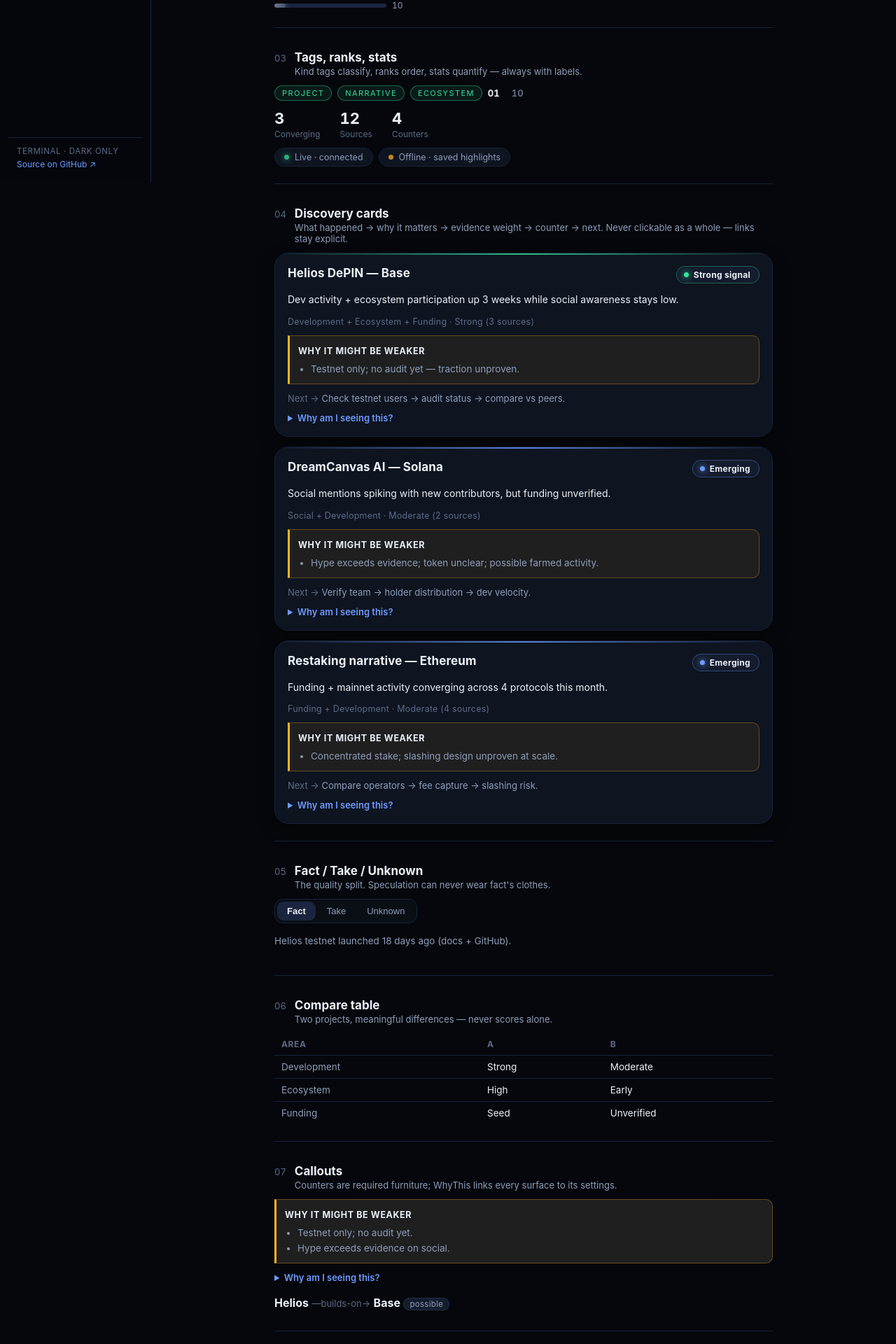
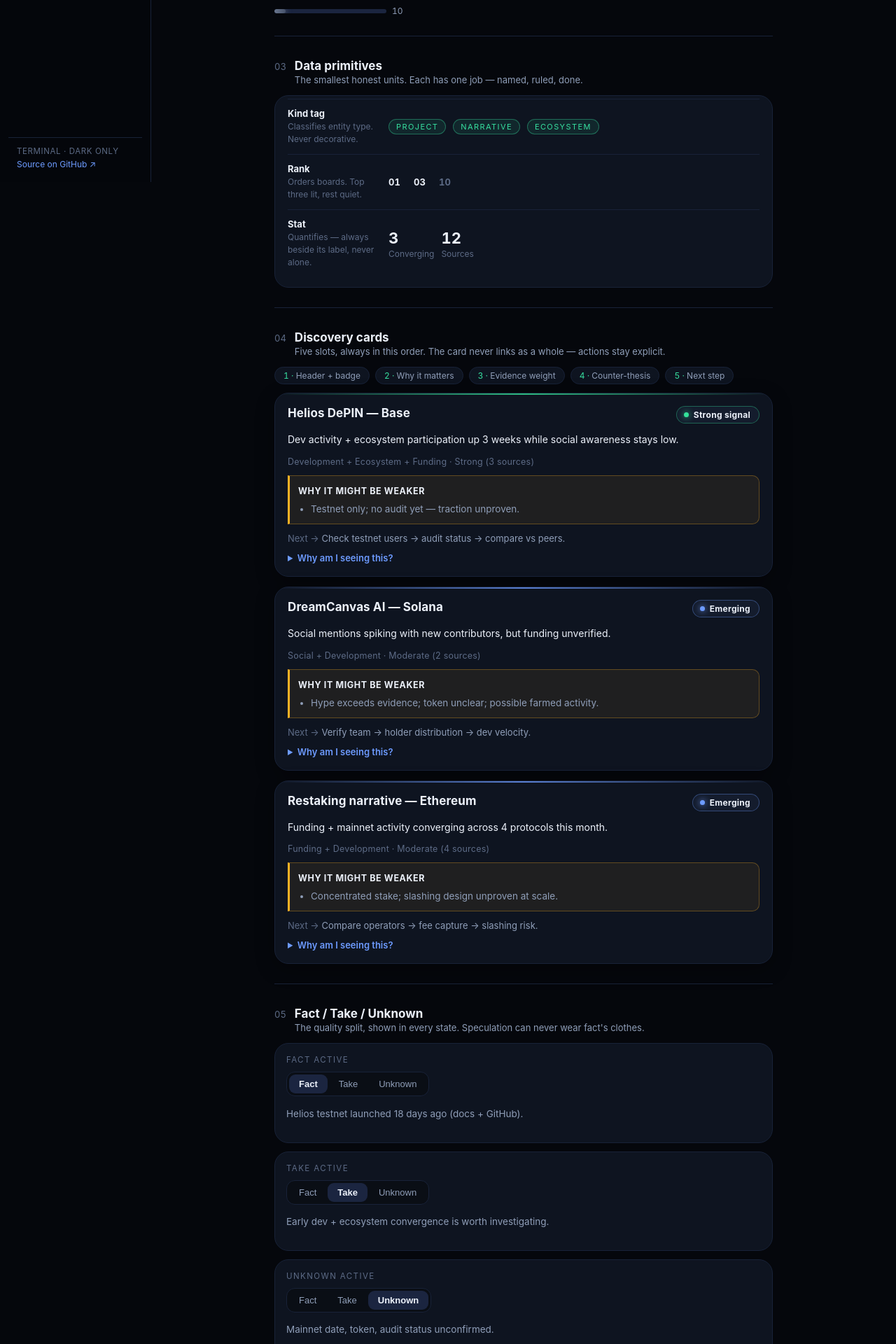
Before and after one commit to Precious08/web3-agent, a Next.js app in the folder apps/web/: page /design in a window 1280 px wide. Shown: the part 540-2460 px from the top of the page at 70% size. Built offline with nearby package versions, Linux system fonts and the light colour scheme.

Commit message:
feat: gallery sections 3-7 and 9 reworked, shimmer skeleton, action empty state

```diff
--- a/apps/web/app/design/_showcase.tsx
+++ b/apps/web/app/design/_showcase.tsx
@@ -57,7 +57,7 @@
 
 function Section({ n, name, use, children }: { n: string; name: string; use: string; children: React.ReactNode }) {
   return (
-    <section id={`s${n}`} style={{ display: "grid", gap: 12, padding: "8px 0 24px", borderBottom: "1px solid var(--border-soft)", scrollMarginTop: 80 }}>
+    <section id={`s${n}`} style={{ display: "grid", gap: 14, padding: "8px 0 28px", borderBottom: "1px solid var(--border-soft)", scrollMarginTop: 80 }}>
       <div style={{ display: "flex", gap: 12, alignItems: "baseline" }}>
         <span className="tabular" style={{ fontFamily: "var(--font-display)", fontSize: 13, color: "var(--text-faint)" }}>{n}</span>
         <div>
@@ -70,14 +70,27 @@
   );
 }
 
+/** Specimen row: name + live specimens + one-line rule. The gallery's signature layout. */
+function Spec({ name, rule, children }: { name: string; rule: string; children: React.ReactNode }) {
+  return (
+    <div style={{ display: "grid", gridTemplateColumns: "130px minmax(0,1fr)", gap: 14, padding: "12px 0", borderTop: "1px solid var(--border-soft)" }}>
+      <div>
+        <p style={{ margin: 0, fontSize: 13, fontWeight: 650 }}>{name}</p>
+        <p style={{ margin: "2px 0 0", fontSize: 12, color: "var(--text-faint)", lineHeight: 1.5 }}>{rule}</p>
+      </div>
+      <div style={{ display: "flex", gap: 10, flexWrap: "wrap", alignItems: "center" }}>{children}</div>
+    </div>
+  );
+}
+
 const INDEX: [string, string][] = [
   ["01", "Signal badges"],
   ["02", "Strength bars"],
-  ["03", "Tags, ranks, stats"],
+  ["03", "Data primitives"],
   ["04", "Discovery cards"],
   ["05", "Fact / Take / Unknown"],
   ["06", "Compare table"],
-  ["07", "Callouts"],
+  ["07", "Trust furniture"],
   ["08", "Controls"],
   ["09", "States"],
 ];
@@ -93,6 +106,8 @@
     </nav>
   );
 }
+
+const ANATOMY = ["Header + badge", "Why it matters", "Evidence weight", "Counter-thesis", "Next step"];
 
 export function Gallery() {
   return (
@@ -115,26 +130,33 @@
         </div>
       </Section>
 
-      <Section n="03" name="Tags, ranks, stats" use="Kind tags classify, ranks order, stats quantify — always with labels.">
-        <div style={{ display: "flex", gap: 8, flexWrap: "wrap", alignItems: "center" }}>
+      <Section n="03" name="Data primitives" use="The smallest honest units. Each has one job — named, ruled, done.">
+        <div style={{ border: "1px solid var(--border-soft)", borderRadius: "var(--radius-lg)", background: "var(--surface)", padding: "4px 18px 14px" }}>
+          <Spec name="Kind tag" rule="Classifies entity type. Never decorative.">
             <KindTag kind="project" />
             <KindTag kind="narrative" />
             <KindTag kind="ecosystem" />
+          </Spec>
+          <Spec name="Rank" rule="Orders boards. Top three lit, rest quiet.">
             <RankNum i={0} />
+            <RankNum i={2} />
             <RankNum i={9} />
-        </div>
-        <div style={{ display: "flex", gap: 28 }}>
+          </Spec>
+          <Spec name="Stat" rule="Quantifies — always beside its label, never alone.">
             <Stat label="Converging" value="3" />
             <Stat label="Sources" value="12" />
-          <Stat label="Counters" value="4" />
-        </div>
-        <div style={{ display: "flex", gap: 8, flexWrap: "wrap", alignItems: "center" }}>
-          <StatusPill live />
-          <StatusPill live={false} />
+          </Spec>
         </div>
       </Section>
 
-      <Section n="04" name="Discovery cards" use="What happened → why it matters → evidence weight → counter → next. Never clickable as a whole — links stay explicit.">
+      <Section n="04" name="Discovery cards" use="Five slots, always in this order. The card never links as a whole — actions stay explicit.">
+        <div style={{ display: "flex", gap: 8, flexWrap: "wrap" }}>
+          {ANATOMY.map((slot, i) => (
+            <span key={slot} style={{ fontSize: 12, color: "var(--text-muted)", border: "1px solid var(--border-soft)", borderRadius: 999, padding: "4px 12px", background: "var(--surface)" }}>
+              <span className="tabular" style={{ color: "var(--accent-2)" }}>{i + 1} · </span>{slot}
+            </span>
+          ))}
+        </div>
         <div style={{ display: "grid", gap: 14 }}>
           {MOCKS.map((m) => (
             <DiscoveryCard key={m.id} item={m} />
@@ -142,25 +164,50 @@
         </div>
       </Section>
 
-      <Section n="05" name="Fact / Take / Unknown" use="The quality split. Speculation can never wear fact's clothes.">
+      <Section n="05" name="Fact / Take / Unknown" use="The quality split, shown in every state. Speculation can never wear fact's clothes.">
+        <div style={{ display: "grid", gap: 12 }}>
+          {(
+            [
+              ["Fact active", "fact"],
+              ["Take active", "take"],
+              ["Unknown active", "unknown"],
+            ] as const
+          ).map(([label, active]) => (
+            <div key={label} style={{ border: "1px solid var(--border-soft)", borderRadius: "var(--radius-lg)", background: "var(--surface)", padding: 16, display: "grid", gap: 10 }}>
+              <p style={{ margin: 0, fontSize: 11.5, letterSpacing: 1.4, textTransform: "uppercase", color: "var(--text-faint)" }}>{label}</p>
               <FactTakeUnknown
+                active={active}
                 fact="Helios testnet launched 18 days ago (docs + GitHub)."
                 take="Early dev + ecosystem convergence is worth investigating."
                 unknown="Mainnet date, token, audit status unconfirmed."
               />
+            </div>
+          ))}
+        </div>
       </Section>
 
-      <Section n="06" name="Compare table" use="Two projects, meaningful differences — never scores alone.">
+      <Section n="06" name="Compare table" use="Two projects, one verdict up top. Differences explained — never scores alone.">
+        <div style={{ border: "1px solid var(--border-soft)", borderRadius: "var(--radius-lg)", background: "var(--surface)", padding: 16, display: "grid", gap: 12 }}>
+          <p style={{ margin: 0, fontSize: 14, lineHeight: 1.6 }}>
+            <strong>Verdict:</strong> Helios leads on shipped development and funding; DreamCanvas is earlier with thinner evidence.
+          </p>
           <CompareTable2Way
             a={{ Development: "Strong", Ecosystem: "High", Funding: "Seed" }}
             b={{ Development: "Moderate", Ecosystem: "Early", Funding: "Unverified" }}
           />
+        </div>
       </Section>
 
-      <Section n="07" name="Callouts" use="Counters are required furniture; WhyThis links every surface to its settings.">
+      <Section n="07" name="Trust furniture" use="Shown assembled as used: claim, counter, connection, provenance — the dossier's conscience.">
+        <div style={{ border: "1px solid var(--border-soft)", borderRadius: "var(--radius-lg)", background: "var(--surface)", padding: 16, display: "grid", gap: 14 }}>
+          <EvidenceInline
+            claim="Dev activity and ecosystem participation have increased while social awareness stays low."
+            evidence={[{ id: "g1", title: "Helios repo pulse", url: "https://example.com/helios-repo", source: "GitHub" }]}
+          />
           <CounterCallout points={["Testnet only; no audit yet.", "Hype exceeds evidence on social."]} />
+          <ConnectionEdge from="Helios" to="Base" relation="builds-on" confidence="possible" why="Suggested automatically — treat as unverified." />
           <WhyThisSheet reasons={["matches:Base", "signal:dev+ecosystem"]} tuneHref="/settings#relevant" />
-        <ConnectionEdge from="Helios" to="Base" relation="builds-on" confidence="possible" why="Suggested automatically — treat as unverified." />
+        </div>
       </Section>
 
       <Section n="08" name="Controls" use="One primary action per surface. Destructive and secondary stay quiet.">
@@ -173,15 +220,19 @@
             style={{ background: "var(--bg)", color: "var(--text)", border: "1px solid var(--border-soft)", borderRadius: 10, padding: "10px 14px", fontSize: 14 }} />
           <input type="range" min={0} max={100} defaultValue={25} aria-label="Range specimen" style={{ width: "100%", accentColor: "var(--accent)" }} />
         </div>
-        <EvidenceInline
-          claim="Evidence stays attached to its claim."
-          evidence={[{ id: "g1", title: "Specimen source", url: "https://example.com", source: "Gallery" }]}
-        />
       </Section>
 
-      <Section n="09" name="States" use="Loading, empty and honest-offline — every surface handles all three.">
+      <Section n="09" name="States" use="Loading, empty, offline — every surface handles all three, honestly labeled.">
+        <div style={{ border: "1px solid var(--border-soft)", borderRadius: "var(--radius-lg)", background: "var(--surface)", overflow: "hidden" }}>
           <ResearchSkeleton />
-        <EmptyState hint="Try widening filters or check back after refresh." />
+        </div>
+        <div style={{ border: "1px solid var(--border-soft)", borderRadius: "var(--radius-lg)", background: "var(--surface)", overflow: "hidden" }}>
+          <EmptyState hint="No discoveries match these filters." action={{ label: "Clear filters", href: "/discover" }} />
+        </div>
+        <div style={{ display: "flex", gap: 8, flexWrap: "wrap", alignItems: "center" }}>
+          <StatusPill live />
+          <StatusPill live={false} />
+        </div>
       </Section>
     </>
   );
--- a/apps/web/app/globals.css
+++ b/apps/web/app/globals.css
@@ -73,6 +73,28 @@
 }
 .pulse-dot {
   animation: pulse-soft 2.2s ease-in-out infinite;
+}
+
+.shimmer-bar {
+  display: block;
+  height: 12px;
+  border-radius: 6px;
+  background: linear-gradient(90deg, var(--surface-3) 25%, var(--surface-2) 50%, var(--surface-3) 75%);
+  background-size: 200% 100%;
+  animation: shimmer 1.4s linear infinite;
+}
+@keyframes shimmer {
+  to { background-position: -200% 0; }
+}
+
+@media (prefers-reduced-motion: reduce) {
+  .shimmer-bar,
+  .pulse-dot {
+    animation: none;
+  }
+  html {
+    scroll-behavior: auto;
+  }
 }
 
 .lift {
--- a/packages/ui/src/components.tsx
+++ b/packages/ui/src/components.tsx
@@ -294,15 +294,21 @@
 
 export function ResearchSkeleton() {
   return (
-    <div aria-busy="true" aria-label="Loading research" style={{ padding: 14, color: "var(--text-faint)" }}>
-      Loading research…
+    <div aria-busy="true" aria-label="Loading research" style={{ display: "grid", gap: 10, padding: 18 }}>
+      {[72, 94, 58].map((w, i) => (
+        <span key={i} className="shimmer-bar" style={{ width: `${w}%`, animationDelay: `${i * 140}ms` }} />
+      ))}
     </div>
   );
 }
-export function EmptyState({ hint }: { hint: string }) {
+export function EmptyState({ hint, action }: { hint: string; action?: { label: string; href: string } }) {
   return (
-    <p role="status" style={{ color: "var(--text-muted)" }}>
-      Nothing here yet. {hint}
-    </p>
+    <div role="status" style={{ display: "grid", gap: 8, justifyItems: "center", textAlign: "center", padding: 28 }}>
+      <span aria-hidden style={{ fontSize: 22, color: "var(--text-faint)" }}>◌</span>
+      <p style={{ margin: 0, fontSize: 13.5, color: "var(--text-muted)", maxWidth: 320 }}>{hint}</p>
+      {action && (
+        <a href={action.href} style={{ fontSize: 13, fontWeight: 650 }}>{action.label} →</a>
+      )}
+    </div>
   );
 }
```
Lines whose indentation alone changed are shown as unchanged.
